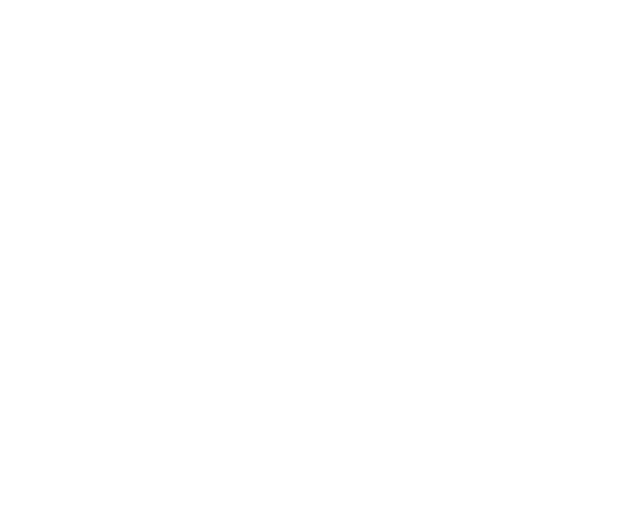
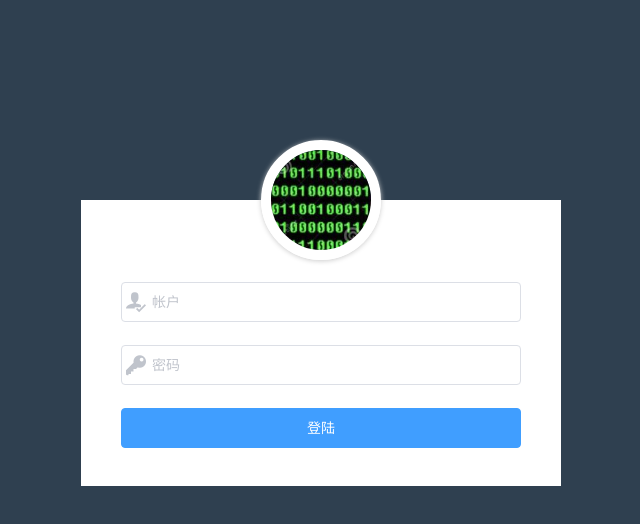
Before and after one commit to supersuperYang/vue_oa, a Vue app: page /#/login in a window 1280 px wide. Shown: the top 524 px of the page, without its empty margins (319-959 px from the left). Built offline with nearby package versions, Linux system fonts and the light colour scheme.

Commit message:
loginEnd

```diff
--- a/package.json
+++ b/package.json
@@ -10,6 +10,7 @@
     "build": "node build/build.js"
   },
   "dependencies": {
+    "axios": "^0.18.0",
     "element-ui": "^2.4.4",
     "vue": "^2.5.2",
     "vue-router": "^3.0.1"
--- /dev/null
+++ b/src/api/index.js
@@ -0,0 +1,8 @@
+import axios from 'axios'
+
+const baseURL = 'http://localhost:8888/api/private/v1/'
+axios.defaults.baseURL = baseURL
+
+export const checkUser = params =>{
+    return axios.post('login', params).then(res => res.data)
+}
--- a/src/router/index.js
+++ b/src/router/index.js
@@ -1,15 +1,21 @@
 import Vue from 'vue'
 import Router from 'vue-router'
 import Login from '@/views/Login'
+import Home from '@/views/Home'
 
 Vue.use(Router)
 
 export default new Router({
   routes: [
     {
-      path: '/',
+      path: '/login',
       name: 'Login',
       component: Login
+    },
+    {
+      path:'/',
+      name:'Home',
+      component:Home
     }
   ]
 })
--- /dev/null
+++ b/src/views/Home.vue
@@ -0,0 +1,14 @@
+<template>
+    <div class="home">
+      天不生我李淳罡,剑道万古长如夜!
+    </div>
+</template>
+
+<script>
+export default{
+
+}
+</script>
+<style>
+
+</style>
--- a/src/views/Login.vue
+++ b/src/views/Login.vue
@@ -13,7 +13,7 @@
                 <el-input v-model="form.password" placeholder="密码" prefix-icon="myicon myicon-key"></el-input>
             </el-form-item>
             <el-form-item>
-            <el-button type="primary" class="login-btn">登陆</el-button>
+            <el-button type="primary" class="login-btn" @click="loginSubmit('form')">登陆</el-button>
             </el-form-item>
         </el-form>
     </div>
@@ -21,6 +21,8 @@
 </template>
 
 <script>
+import {checkUser} from '@/api'
+
 export default {
     data() {
         return {
@@ -35,16 +37,36 @@ export default {
             ],
             password: [
                 { required: true, message: '请输入密码', trigger: 'blur' },
-                { min: 3, max: 5, message: '长度在 3 到 5 个字符', trigger: 'blur' }
+                { min: 3, max: 10, message: '长度在 3 到 5 个字符', trigger: 'blur' }
             ],
             }
         }
-    // methods: {
-    //   onSubmit() {
-    //     console.log('submit!');
-    //   }
-    }
+
+    },
+    methods: {
+      loginSubmit(formName) {
+        this.$refs[formName].validate((valid) => {
+            //只有校验通过才执行函数
+          if (valid) {
+            checkUser(this.form).then(res => {
+                if(res.meta.status === 200){
+                    console.log('1')
+                    this.$router.push({name:'Home'})
+                }else{
+                    this.$message({
+                        type:'error',
+                        message:res.meta.msg
+                    })
+                }
+            })
+          } else {
+            console.log('校验不通过')
+            return false;
+          }
+        });
+      },
   }
+}
 </script>
 <style lang="scss" scoped>
 .login {
```
